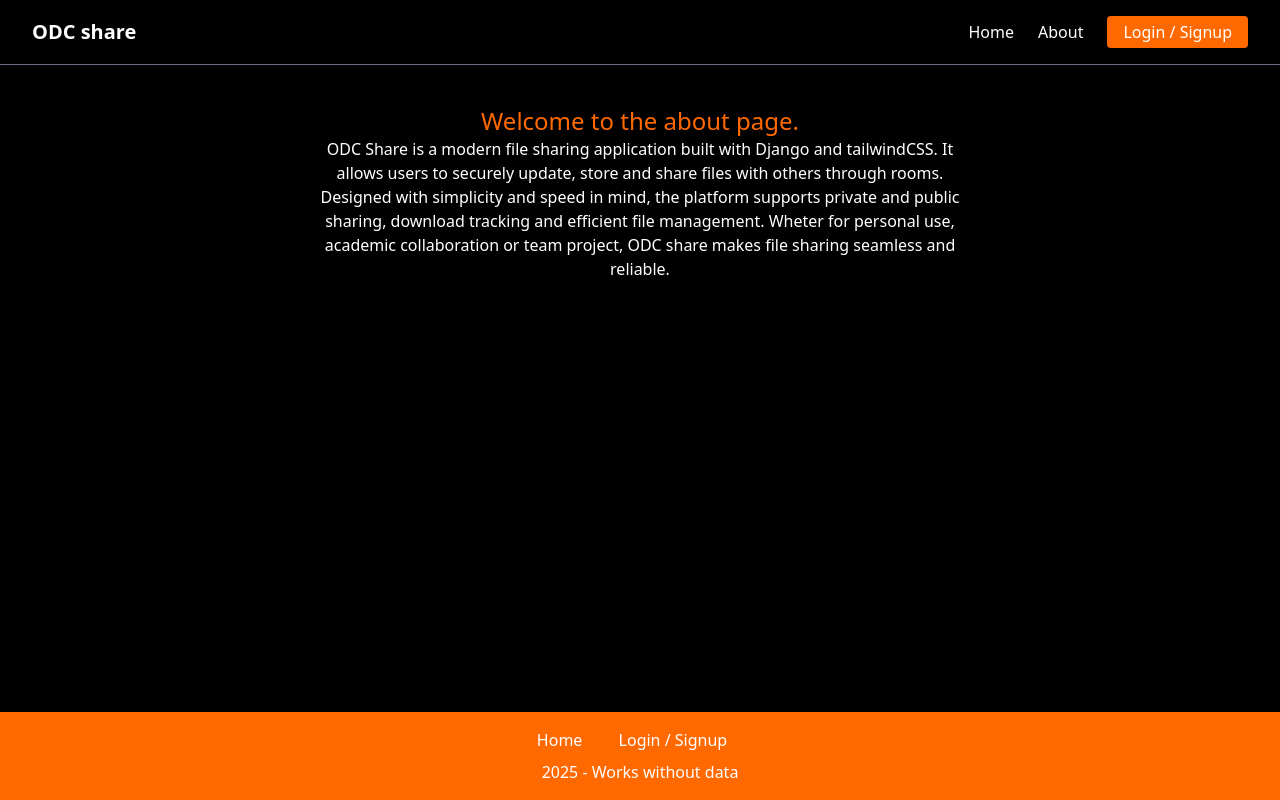
After one commit to guyasong2/odc_share, a Django app: template home/templates/about.html in a window 1280 px wide. The commit adds this page. Run offline with Django 5.2, Linux system fonts and the light colour scheme; the template is opened without the code that fills it, so the values that code supplies are empty; style sheets or scripts are compiled from the project's sources.

Commit message:
Added the about view

```diff
--- /dev/null
+++ b/home/templates/about.html
@@ -0,0 +1,8 @@
+{% extends "base.html" %}
+
+{% block content %}
+<section class="mt-10 w-[90%] sm:w-[50%] mx-auto">
+    <h1 class="text-center text-orange-500 text-2xl">Welcome to the about page.</h1>
+    <p class="text-center">ODC Share is a modern file sharing application built with Django and tailwindCSS. It allows users to securely update, store and share files with others through rooms. Designed with simplicity and speed in mind, the platform supports private and public sharing, download tracking and efficient file management. Wheter for personal use, academic collaboration or team project, ODC share makes file sharing seamless and reliable.</p>
+</section>
+{% endblock %}
--- a/home/urls.py
+++ b/home/urls.py
@@ -9,4 +9,5 @@ urlpatterns = [
     path("join/", views.dashboard, name="join_room"),
     path("room/id/<int:room_id>/", views.room_details, name="room_detail_by_id"),
     path("room/code/<str:code>/", views.room_detail, name="room_detail_by_code"),
+    path("about/", views.about, name="about"),
 ]
--- a/home/views.py
+++ b/home/views.py
@@ -46,3 +46,7 @@ def room_details(request, room_id):  # must accept room_id
 def room_detail(request, code):
     room = get_object_or_404(Room, code=code)
     return render(request, 'room_detail.html', {'room': room})
+
+
+def about(request):
+    return render(request, "about.html")
--- a/templates/base.html
+++ b/templates/base.html
@@ -33,6 +33,7 @@
                 <!-- Desktop menu -->
                 <div class="hidden md:flex items-center space-x-6">
                     <a href="/" class="text-white hover:text-orange-500">Home</a>
+                    <a href="{% url 'about' %}" class="text-white hover:text-orange-500">About</a>
                     {% if user.is_authenticated %}
                     <a href="{% url 'list_rooms' %}" class="block text-white hover:text-orange-500">Rooms</a>
                     <a href="{% url 'dashboard' %}" class="block text-white hover:text-orange-500">Dashboard</a>
```
